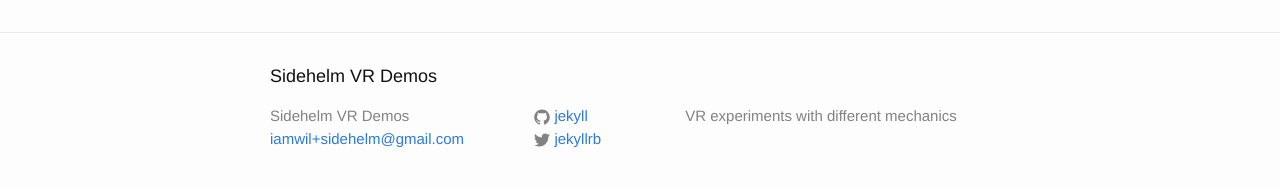
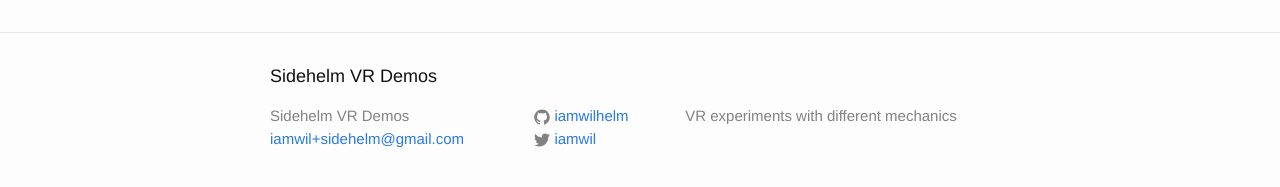
Before and after one commit to iamwilhelm/blog.sidehelm.com, a Jekyll site: the page built from about.md, in a window 1280 px wide. Shown: the part 318-505 px from the top of the page. Built offline with Jekyll 4.4.1, drawn with Linux system fonts in a browser that asks for light colours.

Commit message:
fix config

```diff
--- a/_config.yml
+++ b/_config.yml
@@ -12,8 +12,8 @@ description: > # this means to ignore newlines until "baseurl:"
   VR experiments with different mechanics
 baseurl: "" # the subpath of your site, e.g. /blog
 url: "https://iamwilhelm.github.io/blog.sidehelm.com" # the base hostname & protocol for your site
-twitter_username: jekyllrb
-github_username:  jekyll
+twitter_username: iamwil
+github_username:  iamwilhelm
 
 # Build settings
 markdown: kramdown
--- a/_config_dev.yml
+++ b/_config_dev.yml
@@ -6,10 +6,10 @@
 # 'jekyll serve'. If you change this file, please restart the server process.
 
 # Site settings
-title: VR helm demos
+title: Sidehelm VR Demos
 email: iamwil+sidehelm@gmail.com
 description: > # this means to ignore newlines until "baseurl:"
-  VR experiments
+  VR experiments with different mechanics
 baseurl: "" # the subpath of your site, e.g. /blog
 url: "" # the base hostname & protocol for your site
 twitter_username: iamwil
```
